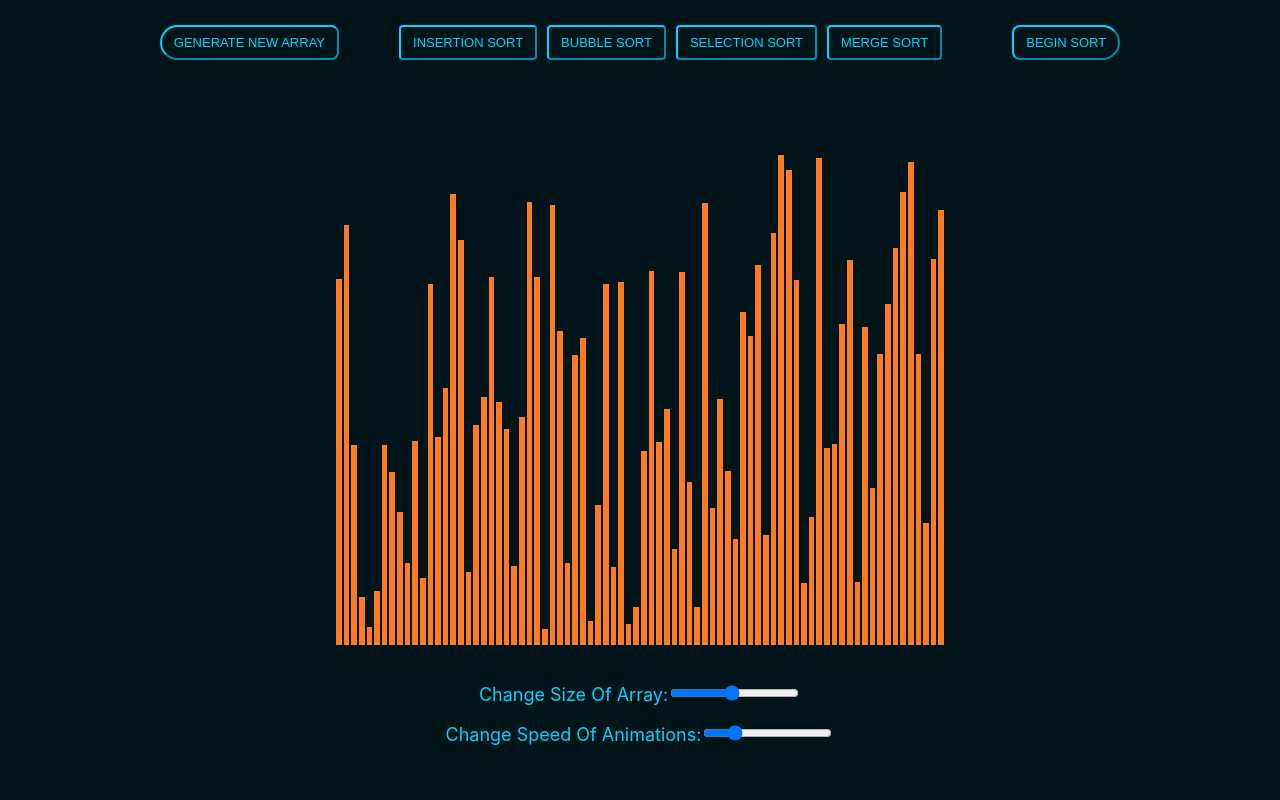
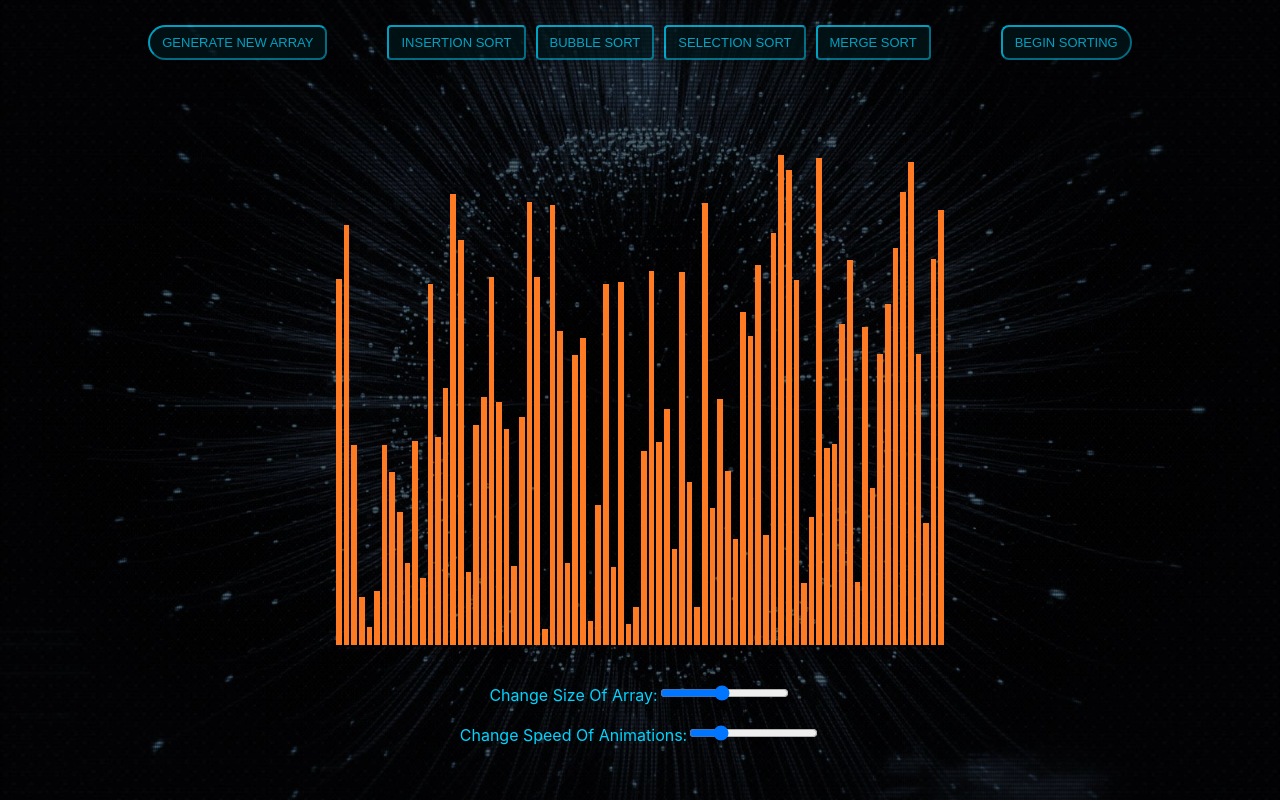
Before and after one commit to will1945/Sorting-Algorithm-Visualiser, a React (Create React App) app: page / in a window 1280 px wide. Built offline with nearby package versions, Linux system fonts and the light colour scheme.

Commit message:
Project completed

```diff
--- a/public/index.html
+++ b/public/index.html
@@ -46,4 +46,5 @@
       To create a production bundle, use `npm run build` or `yarn build`.
     -->
   </body>
+  </div>
 </html>
--- a/src/App.css
+++ b/src/App.css
@@ -1,8 +1,6 @@
 .App {
   text-align: center;
 }
-
-
 
 .App-header {
   background-color:#001519;
@@ -12,3 +10,15 @@
   align-items: center;
   justify-content: center;
 }
+
+.App img {
+  position: fixed;
+  height: 100%;
+  margin: 0;
+  Display: flex;
+  Height: 100vh;
+  Width: 100vw;
+  Align-Items: center;
+  Justify-Content: centre;
+  filter: brightness(40%);
+}
--- a/src/App.js
+++ b/src/App.js
@@ -2,13 +2,15 @@ import React from 'react';
 import './App.css';
 import Visualiser from './Visualiser/Visualiser.js'
 import Toolbar from './Toolbar/Toolbar.js'
+import MainBackground from './Assets/Images/Main.jpg'
 
 function App() {
   return (
     <div className="App">
-      <header className="App-header">
-         <Visualiser></Visualiser>
-      </header>
+      <img src={MainBackground} alt="Background Img"></img>
+        <header className="App-header">
+            <Visualiser></Visualiser>
+        </header>
     </div>
   );
 }
--- a/src/Toolbar/Toolbar.css
+++ b/src/Toolbar/Toolbar.css
@@ -2,10 +2,11 @@
     position: fixed;
     top: 0px;
     margin: 0px;
-    height: 50px;
+    height: 85px;
     display: inline-block;
-    background-color:#001519;
     width: 100%;
+    opacity: 0.75;
+
 }
 
 .Banner button {
@@ -13,6 +14,7 @@
     border-color: #00d4FF;
     font-weight: 2000;
     background: transparent;
+    background-color:#001519;
     text-transform: uppercase;
     border-radius: 4px;
     font-size: 13px;
@@ -23,6 +25,7 @@
     transition-duration: 0.1s;
     transition-timing-function: ease-in-out;
 }
+
 
 .Banner button:first-of-type {
     margin: 0px 60px;
--- a/src/Toolbar/Toolbar.js
+++ b/src/Toolbar/Toolbar.js
@@ -11,7 +11,7 @@ const headerBanner = (props) => {
             <button onClick={props.bubbleSort}>Bubble Sort</button>
             <button onClick={props.selectionSort}>Selection Sort</button>
             <button onClick={props.mergeSort}>Merge Sort</button>
-            <button onClick={props.sortArray}>Begin Sort</button>
+            <button onClick={props.sortArray}>Begin Sorting</button>
         </div>
     )
 }
--- a/src/Visualiser/Visualiser.css
+++ b/src/Visualiser/Visualiser.css
@@ -6,7 +6,6 @@
 
 .container {
     position: fixed;
-    background-color: #001519;
     bottom: 150px;
 }
 
@@ -14,7 +13,7 @@
     color: #00d4FF;
     position: fixed;
     margin: 10px;
-    font-size: 18px;
+    font-size: 16px;
     bottom: 85px;
 }
 
@@ -23,10 +22,9 @@
     color: #00d4FF;
     position: fixed;
     margin: 10px 10px;
-    font-size: 18px;
+    font-size: 16px;
     bottom: 45px;
 }
-
 
 
 @media only screen and (max-width: 1100px) {
--- a/src/Visualiser/Visualiser.js
+++ b/src/Visualiser/Visualiser.js
@@ -155,7 +155,6 @@ class SortingVisualiser extends Component {
     sortArray() {
         if(this.state.sortingAlgorithm === 'bubbleSort') {
             this.bubbleSort()
-            //this.setState({sortRunning: ''})
         } else if(this.state.sortingAlgorithm === 'selectionSort') {
             this.selectionSort()
         } else if(this.state.sortingAlgorithm === 'mergeSort') {
@@ -179,7 +178,7 @@ class SortingVisualiser extends Component {
                 selectionSort={() => this.setState({sortingAlgorithm: 'selectionSort'})}
                 mergeSort={() => this.setState({sortingAlgorithm: 'mergeSort'})}
                 insertionSort={() => this.setState({sortingAlgorithm: 'insertionSort'})}
-                //sortArray={() => this.setState({sortRunning: 'RUNNING'})}
+
                 sortArray={() => this.sortArray()}
             />
             <div className="container">
```
Also changed, not shown: src/Tests/AutomateSortingAlgorithmsTest.js (+0 -2 lines), src/Assets/Images/Main.jpg (added).
